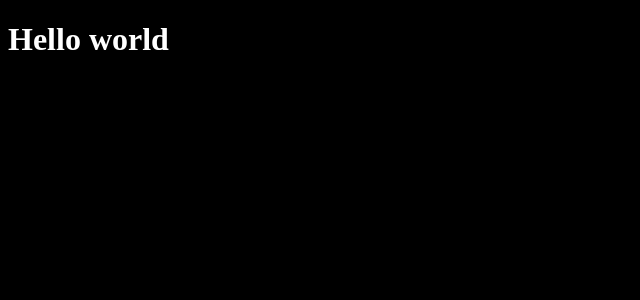
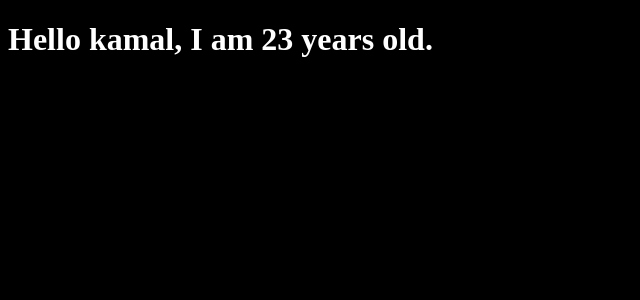
Before and after one commit to Sineth57/React-Exercises, a React (Create React App) app in the folder exercise2/: page / in a window 1280 px wide. Shown: the top 300 px of the page, without its empty margins (0-640 px from the left). Built offline with nearby package versions, Linux system fonts and the light colour scheme.

Commit message:
functions

```diff
--- a/exercise2/src/App.js
+++ b/exercise2/src/App.js
@@ -5,15 +5,22 @@ import SimpleCard from './components/SimpleCard';
 
 function App() {
 
-  const url = "https://picsum.photos/id/237/300";
-  const alt = "dog";
+ const person = {
+  name: "kamal",
+  age: 23,
+ }
+
 
   return (
     <>
-    {/*<img src={url} alt={alt} /> */}
+
     <h1 style = {{
       color: "white",
-    }}>Hello world</h1>
+    }}>Hello  {person.name}, I am {person.age} years old.
+
+    </h1>
+
+
     </>
   );
 }
```
